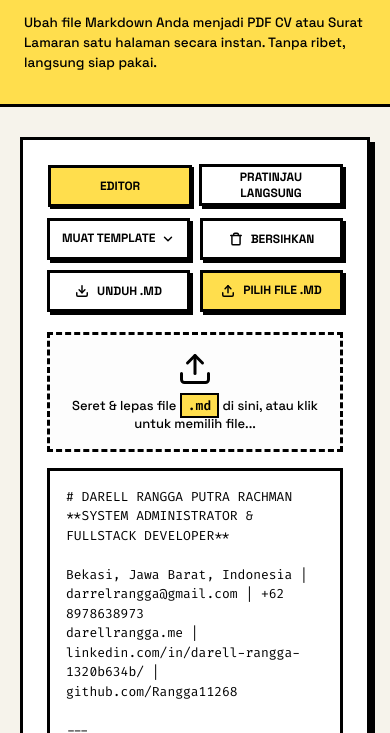
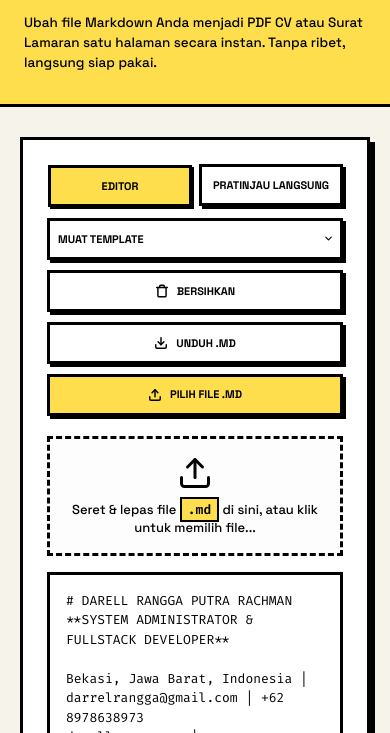
Before and after one commit to Rangga11268/md-to-pdf-converter, a website: page public/index.html in a window 390 px wide. Shown: the part 111-844 px from the top of the page. Drawn offline with nearby package versions, Linux system fonts and the light colour scheme.

Commit message:
style: fix desktop button squeezing by stacking header and applying white-space nowrap

```diff
--- a/public/style.css
+++ b/public/style.css
@@ -197,6 +197,7 @@ body {
     align-items: center;
     justify-content: center;
     text-transform: uppercase;
+    white-space: nowrap; /* Prevent text wrapping inside tab buttons */
 }
 
 .tab-btn:hover {
@@ -214,6 +215,7 @@ body {
     display: flex;
     gap: 10px;
     align-items: center;
+    flex-wrap: wrap;
 }
 
 .btn {
@@ -232,6 +234,7 @@ body {
     justify-content: center;
     gap: 8px;
     text-transform: uppercase;
+    white-space: nowrap; /* Prevent text wrapping inside buttons */
 }
 
 .btn-icon {
@@ -277,6 +280,7 @@ body {
     align-items: center;
     text-transform: uppercase;
     outline: none;
+    white-space: nowrap; /* Prevent text wrapping inside select option display */
 
     /* Custom arrow background to avoid browser defaults */
     -webkit-appearance: none;
@@ -314,9 +318,30 @@ body {
     width: 100%;
 }
 
+/* Dedicated styling for the editor panel header to stack tabs and actions on desktop */
+.editor-panel .panel-header {
+    display: flex;
+    flex-direction: column;
+    align-items: stretch;
+    gap: 14px;
+    margin-bottom: 20px;
+}
+
+.editor-panel .tabs-container {
+    align-self: flex-start;
+}
+
+.editor-panel .actions {
+    display: flex;
+    gap: 10px;
+    align-items: center;
+    flex-wrap: wrap;
+    width: 100%;
+}
+
 /* Responsive fixes for panel header */
 @media (max-width: 900px) {
-    .panel-header {
+    .editor-panel .panel-header {
         flex-direction: column;
         align-items: stretch;
         gap: 12px;
@@ -345,6 +370,19 @@ body {
         width: 100%;
         justify-content: center;
         margin: 0;
+    }
+}
+
+/* Shrink button styles slightly for ultra-small mobile screens to avoid text overflowing borders */
+@media (max-width: 480px) {
+    .btn, .tab-btn, .select-template-btn {
+        font-size: 11px;
+        padding: 0 8px;
+    }
+    .select-template-btn {
+        padding-right: 24px;
+        background-position: right 6px center;
+        background-size: 11px;
     }
 }
 
```
